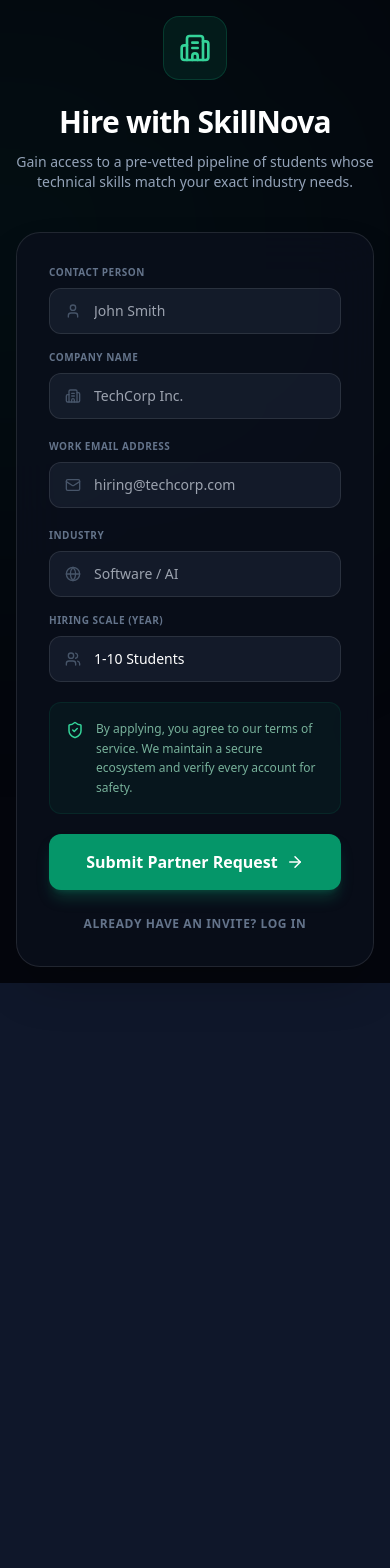
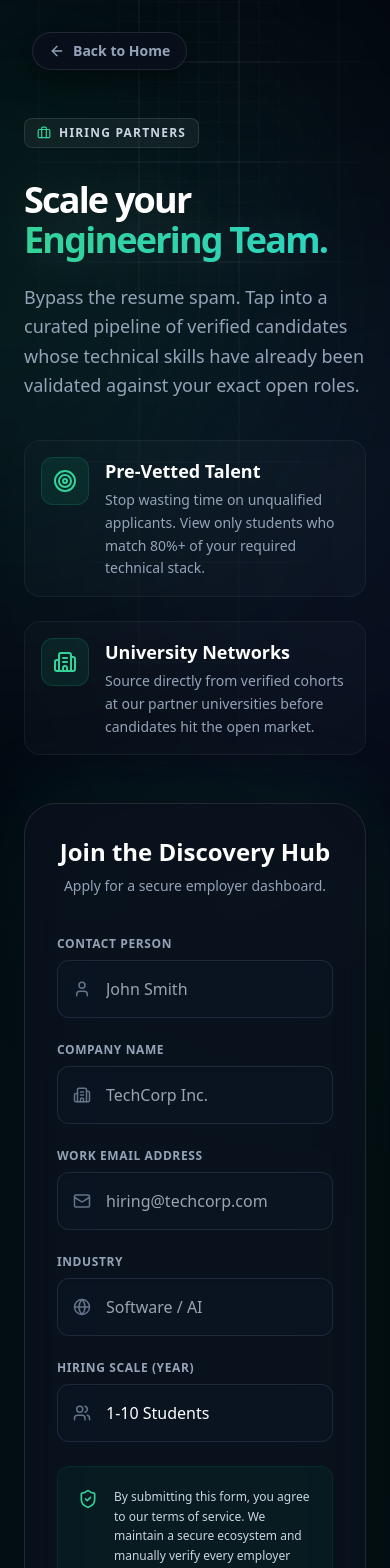
Before and after one commit to ANSH5252/SkillNova, a React (Vite) app: page /employer-apply in a window 390 px wide. Shown: the top 1568 px of the page. Before the commit the page ends 983 px from the top, so only its background shows below. Built offline with nearby package versions, Linux system fonts and the light colour scheme; no server answers.

Commit message:
✨ feat: revamp employer apply page UI and enhance error handling

```diff
--- a/src/EmployerApply.jsx
+++ b/src/EmployerApply.jsx
@@ -1,5 +1,5 @@
-import React, { useState } from 'react';
-import { Building2, Mail, User, ShieldCheck, ArrowRight, CheckCircle, Activity, Globe, Users } from 'lucide-react';
+import React, { useState, useEffect, useRef } from 'react';
+import { Building2, Mail, User, ShieldCheck, ArrowRight, CheckCircle, Activity, Briefcase, Globe, Users, ArrowLeft, Target } from 'lucide-react';
 import { db } from './firebase';
 import { collection, addDoc, serverTimestamp } from 'firebase/firestore';
 import { Link } from 'react-router-dom';
@@ -15,6 +15,41 @@
   const [status, setStatus] = useState('idle'); // idle, submitting, success, error
   const [errorMsg, setErrorMsg] = useState('');
 
+  // --- PARALLAX GRID LOGIC ---
+  const gridRef = useRef(null);
+  const mousePos = useRef({ x: 0, y: 0 });
+  const timeOffset = useRef({ x: 0, y: 0 });
+
+  useEffect(() => {
+    let animationFrameId;
+
+    const handleMouseMove = (e) => {
+      mousePos.current.x = e.clientX - window.innerWidth / 2;
+      mousePos.current.y = e.clientY - window.innerHeight / 2;
+    };
+
+    const animate = () => {
+      if (gridRef.current) {
+        timeOffset.current.x += 0.4;
+        timeOffset.current.y -= 0.4;
+
+        const bgX = timeOffset.current.x - (mousePos.current.x * 0.08);
+        const bgY = timeOffset.current.y - (mousePos.current.y * 0.08);
+
+        gridRef.current.style.backgroundPosition = `${bgX}px ${bgY}px, ${bgX}px ${bgY}px, ${bgX}px ${bgY}px, ${bgX}px ${bgY}px`;
+      }
+      animationFrameId = requestAnimationFrame(animate);
+    };
+
+    window.addEventListener('mousemove', handleMouseMove);
+    animate();
+
+    return () => {
+      window.removeEventListener('mousemove', handleMouseMove);
+      cancelAnimationFrame(animationFrameId);
+    };
+  }, []);
+
   const handleSubmit = async (e) => {
     e.preventDefault();
     setStatus('submitting');
@@ -29,144 +64,204 @@
       setStatus('success');
     } catch (error) {
       console.error("Application Error:", error);
-      setErrorMsg("Failed to submit application. Please check your connection.");
+      // EXPLICIT ERROR HANDLING FOR EASIER DEBUGGING
+      setErrorMsg(
+        error.message.includes('permission')
+          ? "Permission Denied: Please ensure you published the updated Firestore rules in your Firebase Console."
+          : `Failed to submit: ${error.message}`
+      );
       setStatus('idle');
     }
   };
 
-  if (status === 'success') {
   return (
-      <div className="min-h-screen bg-[#04060d] flex items-center justify-center p-4">
-        <div className="max-w-md w-full bg-[#0a0f1c]/80 border border-emerald-500/30 p-8 rounded-3xl text-center shadow-2xl shadow-emerald-500/10 animate-fade-in-up">
-          <div className="w-20 h-20 bg-emerald-500/10 rounded-full flex items-center justify-center mx-auto mb-6 shadow-inner">
-            <CheckCircle className="text-emerald-400 w-10 h-10" />
+    <div className="min-h-screen bg-[#04060d] flex flex-col relative selection:bg-emerald-500/30 overflow-x-hidden font-sans">
+      <style>
+        {`
+          .bg-grid-pattern {
+            background-image:
+              linear-gradient(to right, rgba(255,255,255,0.08) 1px, transparent 1px),
+              linear-gradient(to bottom, rgba(255,255,255,0.08) 1px, transparent 1px),
+              linear-gradient(to right, rgba(255,255,255,0.03) 1px, transparent 1px),
+              linear-gradient(to bottom, rgba(255,255,255,0.03) 1px, transparent 1px);
+            background-size: 100px 100px, 100px 100px, 20px 20px, 20px 20px;
+            transition: background-position 0.1s ease-out;
+          }
+        `}
+      </style>
+
+      {/* Dynamic Background Glows */}
+      <div ref={gridRef} className="fixed inset-0 bg-grid-pattern [mask-image:radial-gradient(ellipse_at_top,black,transparent_75%)] pointer-events-none"></div>
+      <div className="fixed top-0 right-1/4 w-[600px] h-[600px] bg-gradient-to-bl from-emerald-500/20 to-teal-500/10 blur-[150px] rounded-full pointer-events-none"></div>
+      <div className="fixed bottom-0 left-1/4 w-[600px] h-[600px] bg-gradient-to-tr from-indigo-500/10 to-blue-500/10 blur-[150px] rounded-full pointer-events-none"></div>
+
+      {/* Back to Home Header */}
+      <div className="relative z-20 pt-8 px-8 lg:px-16 w-full max-w-7xl mx-auto flex items-center justify-between">
+        <Link to="/" className="inline-flex items-center gap-2 text-slate-400 hover:text-white transition-colors text-sm font-bold bg-[#0a0f1c]/80 backdrop-blur-xl border border-white/10 px-4 py-2 rounded-full shadow-[0_8px_32px_rgba(0,0,0,0.5)]">
+          <ArrowLeft size={16} /> Back to Home
+        </Link>
+        <div className="hidden sm:flex items-center gap-2 px-3 py-1.5 bg-[#0a0f1c]/80 backdrop-blur-md border border-white/10 rounded-full shadow-lg">
+          <span className="w-2 h-2 rounded-full bg-emerald-400 animate-pulse"></span>
+          <span className="text-xs font-bold text-slate-300">Employer Discovery Network</span>
         </div>
-          <h2 className="text-2xl font-bold text-white mb-4">Application Received!</h2>
-          <p className="text-slate-400 mb-6 leading-relaxed">
-            Your request for **{formData.companyName}** has been securely transmitted. Our partnership team will review your profile shortly.
+      </div>
+
+      <div className="flex-1 w-full max-w-7xl mx-auto px-6 py-12 lg:py-20 relative z-10 flex items-center justify-center">
+
+        {status === 'success' ? (
+          /* SUCCESS SCREEN */
+          <div className="max-w-xl w-full bg-[#0a0f1c]/90 backdrop-blur-2xl border border-emerald-500/30 p-10 md:p-14 rounded-[2rem] text-center shadow-[0_0_80px_rgba(16,185,129,0.15)] relative overflow-hidden animate-fade-in-up">
+            <div className="absolute inset-0 bg-[linear-gradient(to_right,rgba(16,185,129,0.03)_1px,transparent_1px),linear-gradient(to_bottom,rgba(16,185,129,0.03)_1px,transparent_1px)] bg-[size:20px_20px]"></div>
+
+            <div className="relative z-10">
+              <div className="w-24 h-24 bg-emerald-500/10 border-4 border-[#04060d] rounded-full flex items-center justify-center mx-auto mb-8 shadow-[0_0_30px_rgba(16,185,129,0.2)]">
+                <CheckCircle className="text-emerald-400 w-12 h-12" />
+              </div>
+              <h2 className="text-4xl font-black text-white mb-4 tracking-tight">Application Received!</h2>
+              <p className="text-slate-400 mb-8 text-lg leading-relaxed">
+                Thank you for choosing SkillNova. The enterprise profile for <strong className="text-white">{formData.companyName}</strong> has been successfully transmitted.
               </p>
 
-          <div className="bg-emerald-500/10 border border-emerald-500/20 p-6 rounded-xl mb-8 text-left">
-            <h4 className="text-emerald-300 font-bold text-sm mb-3 flex items-center gap-2">
-              <Activity size={18} /> Verification Status
+              <div className="bg-[#1e293b]/50 border border-emerald-500/20 p-6 md:p-8 rounded-2xl mb-10 text-left backdrop-blur-md">
+                <h4 className="text-emerald-400 font-bold text-sm mb-4 flex items-center gap-2 uppercase tracking-widest">
+                  <Activity size={16} /> Verification Status
                 </h4>
-            <p className="text-sm text-emerald-200/90 leading-relaxed mb-4">
-              We manually verify all hiring partners to maintain a high-quality talent pool for our students.
+                <p className="text-sm text-slate-300 leading-relaxed mb-6">
+                  We manually verify all hiring partners to maintain a high-quality, secure talent pool for our students. Our partnership team will review your profile shortly.
                 </p>
-            <ul className="text-xs text-emerald-300/60 space-y-3 mt-4 pt-4 border-t border-emerald-500/20">
-              <li className="flex items-start gap-2">
-                <ArrowRight size={14} className="mt-0.5 flex-shrink-0 text-emerald-400"/>
-                <span>You will receive an invite code at **{formData.email}**.</span>
+                <ul className="text-sm text-slate-400 space-y-4 pt-6 border-t border-emerald-500/10">
+                  <li className="flex items-start gap-3">
+                    <div className="mt-0.5 w-5 h-5 rounded-full bg-emerald-500/10 flex items-center justify-center flex-shrink-0"><ArrowRight size={12} className="text-emerald-400" /></div>
+                    <span>You will receive an invite code at <strong>{formData.email}</strong>.</span>
                   </li>
-              <li className="flex items-start gap-2">
-                <ArrowRight size={14} className="mt-0.5 flex-shrink-0 text-emerald-400"/>
+                  <li className="flex items-start gap-3">
+                    <div className="mt-0.5 w-5 h-5 rounded-full bg-emerald-500/10 flex items-center justify-center flex-shrink-0"><ArrowRight size={12} className="text-emerald-400" /></div>
                     <span>Use this code to activate your dashboard and post your first role.</span>
                   </li>
                 </ul>
               </div>
 
-          <Link to="/" className="px-6 py-3.5 bg-slate-800 hover:bg-slate-700 text-white font-bold rounded-xl transition-all inline-block w-full shadow-lg">
-            Return to Home
+              <Link to="/login" className="px-8 py-4 bg-white text-[#04060d] hover:bg-slate-200 font-black rounded-xl transition-all inline-block w-full shadow-[0_0_30px_rgba(255,255,255,0.15)] hover:scale-[1.02]">
+                Return to Login Portal
               </Link>
             </div>
           </div>
-    );
-  }
 
-  return (
-    <div className="min-h-screen bg-[#04060d] flex items-center justify-center p-4 selection:bg-indigo-500/30">
-        {/* Ambient background */}
-      <div className="fixed top-0 right-0 w-[800px] h-[500px] bg-emerald-500/5 blur-[150px] rounded-full pointer-events-none z-0"></div>
+        ) : (
 
-      <div className="w-full max-w-lg relative z-10">
+          /* THE SPLIT LAYOUT */
+          <div className="w-full grid grid-cols-1 lg:grid-cols-12 gap-12 lg:gap-8 items-center">
 
-        <div className="text-center mb-10">
-          <div className="inline-flex items-center justify-center w-16 h-16 rounded-2xl bg-emerald-500/10 border border-emerald-500/20 mb-6">
-            <Building2 className="text-emerald-400 w-8 h-8" />
+            {/* VALUE PROP COLUMN */}
+            <div className="lg:col-span-5 flex flex-col justify-center animate-fade-in pr-0 lg:pr-8">
+              <div className="inline-flex items-center gap-2 px-3 py-1.5 bg-white/5 border border-white/10 rounded-lg text-xs font-bold uppercase tracking-widest text-slate-300 w-fit mb-8 shadow-sm">
+                <Briefcase size={14} className="text-emerald-400" /> Hiring Partners
               </div>
-          <h2 className="text-3xl font-bold text-white mb-3 tracking-tight">Hire with SkillNova</h2>
-          <p className="text-slate-400 text-sm max-w-sm mx-auto font-medium">
-            Gain access to a pre-vetted pipeline of students whose technical skills match your exact industry needs.
+              <h1 className="text-4xl md:text-5xl lg:text-6xl font-black text-white tracking-tighter leading-[1.1] mb-6 drop-shadow-[0_2px_20px_rgba(255,255,255,0.1)]">
+                Scale your <br className="hidden lg:block" />
+                <span className="text-transparent bg-clip-text bg-gradient-to-r from-emerald-400 to-teal-400">Engineering Team.</span>
+              </h1>
+              <p className="text-lg text-slate-400 leading-relaxed mb-10 max-w-lg">
+                Bypass the resume spam. Tap into a curated pipeline of verified candidates whose technical skills have already been validated against your exact open roles.
               </p>
+
+              <div className="space-y-6 max-w-lg">
+                <div className="flex gap-4 p-4 rounded-2xl bg-white/[0.02] border border-white/5 hover:bg-white/[0.04] transition-colors group">
+                  <div className="w-12 h-12 bg-emerald-500/10 border border-emerald-500/20 rounded-xl flex items-center justify-center flex-shrink-0 group-hover:scale-110 transition-transform">
+                    <Target className="text-emerald-400" size={24} />
+                  </div>
+                  <div>
+                    <h4 className="text-white font-bold text-lg mb-1">Pre-Vetted Talent</h4>
+                    <p className="text-sm text-slate-400 leading-relaxed">Stop wasting time on unqualified applicants. View only students who match 80%+ of your required technical stack.</p>
+                  </div>
                 </div>
 
-        <form onSubmit={handleSubmit} className="bg-[#0a0f1c]/80 backdrop-blur-xl border border-white/10 rounded-3xl p-8 shadow-2xl space-y-5">
+                <div className="flex gap-4 p-4 rounded-2xl bg-white/[0.02] border border-white/5 hover:bg-white/[0.04] transition-colors group">
+                  <div className="w-12 h-12 bg-emerald-500/10 border border-emerald-500/20 rounded-xl flex items-center justify-center flex-shrink-0 group-hover:scale-110 transition-transform">
+                    <Building2 className="text-emerald-400" size={24} />
+                  </div>
+                  <div>
+                    <h4 className="text-white font-bold text-lg mb-1">University Networks</h4>
+                    <p className="text-sm text-slate-400 leading-relaxed">Source directly from verified cohorts at our partner universities before candidates hit the open market.</p>
+                  </div>
+                </div>
+              </div>
+            </div>
+
+            {/* FORM COLUMN */}
+            <div className="lg:col-span-7 relative">
+              <div className="absolute -inset-1 bg-gradient-to-bl from-emerald-500/30 to-teal-500/30 blur-2xl opacity-50 rounded-[2rem] pointer-events-none"></div>
+
+              <div className="relative bg-[#0a0f1c]/80 backdrop-blur-xl border border-white/10 p-8 md:p-12 rounded-[2rem] shadow-[0_8px_32px_rgba(0,0,0,0.5)]">
+                <div className="mb-10 text-center">
+                  <h3 className="text-2xl md:text-3xl font-black text-white mb-2">Join the Discovery Hub</h3>
+                  <p className="text-sm text-slate-400">Apply for a secure employer dashboard.</p>
+                </div>
+
+                <form onSubmit={handleSubmit} className="space-y-6">
 
                   {errorMsg && (
-            <div className="p-4 bg-rose-500/10 border border-rose-500/20 rounded-xl text-rose-400 text-sm mb-4">
+                    <div className="p-4 bg-rose-500/10 border border-rose-500/20 rounded-xl text-rose-400 text-sm text-center font-bold">
                       {errorMsg}
                     </div>
                   )}
 
-          <div className="grid grid-cols-1 md:grid-cols-2 gap-4">
-            <div>
-                <label className="block text-slate-500 text-[10px] font-bold mb-2 uppercase tracking-wider">Contact Person</label>
-                <div className="relative">
-                    <User className="absolute left-4 top-1/2 -translate-y-1/2 text-slate-600" size={16} />
+                  <div className="grid grid-cols-1 md:grid-cols-2 gap-6">
+                    <div className="md:col-span-1">
+                      <label className="block text-slate-400 text-xs font-bold mb-2 uppercase tracking-wider">Contact Person</label>
+                      <div className="relative group">
+                        <User className="absolute left-4 top-1/2 -translate-y-1/2 text-slate-500 group-focus-within:text-emerald-400 transition-colors" size={18} />
                         <input
-                        type="text"
-                        required
-                        value={formData.contactName}
-                        onChange={(e) => setFormData({...formData, contactName: e.target.value})}
-                        className="w-full bg-[#1e293b]/50 border border-white/10 focus:border-emerald-500 rounded-xl py-3 pl-11 pr-4 text-white text-sm outline-none transition-colors"
+                          type="text" required value={formData.contactName} onChange={(e) => setFormData({ ...formData, contactName: e.target.value })}
+                          className="w-full bg-slate-900/40 border border-slate-700/50 focus:border-emerald-500/50 rounded-xl py-4 pl-12 pr-4 text-white hover:bg-slate-900/60 transition-colors outline-none shadow-inner"
                           placeholder="John Smith"
                         />
                       </div>
                     </div>
-            <div>
-                <label className="block text-slate-500 text-[10px] font-bold mb-2 uppercase tracking-wider">Company Name</label>
-                <div className="relative">
-                    <Building2 className="absolute left-4 top-1/2 -translate-y-1/2 text-slate-600" size={16} />
+
+                    <div className="md:col-span-1">
+                      <label className="block text-slate-400 text-xs font-bold mb-2 uppercase tracking-wider">Company Name</label>
+                      <div className="relative group">
+                        <Building2 className="absolute left-4 top-1/2 -translate-y-1/2 text-slate-500 group-focus-within:text-emerald-400 transition-colors" size={18} />
                         <input
-                        type="text"
-                        required
-                        value={formData.companyName}
-                        onChange={(e) => setFormData({...formData, companyName: e.target.value})}
-                        className="w-full bg-[#1e293b]/50 border border-white/10 focus:border-emerald-500 rounded-xl py-3 pl-11 pr-4 text-white text-sm outline-none transition-colors"
+                          type="text" required value={formData.companyName} onChange={(e) => setFormData({ ...formData, companyName: e.target.value })}
+                          className="w-full bg-slate-900/40 border border-slate-700/50 focus:border-emerald-500/50 rounded-xl py-4 pl-12 pr-4 text-white hover:bg-slate-900/60 transition-colors outline-none shadow-inner"
                           placeholder="TechCorp Inc."
                         />
                       </div>
                     </div>
-          </div>
 
-          <div>
-            <label className="block text-slate-500 text-[10px] font-bold mb-2 uppercase tracking-wider">Work Email Address</label>
-            <div className="relative">
-              <Mail className="absolute left-4 top-1/2 -translate-y-1/2 text-slate-600" size={16} />
+                    <div className="md:col-span-2">
+                      <label className="block text-slate-400 text-xs font-bold mb-2 uppercase tracking-wider">Work Email Address</label>
+                      <div className="relative group">
+                        <Mail className="absolute left-4 top-1/2 -translate-y-1/2 text-slate-500 group-focus-within:text-emerald-400 transition-colors" size={18} />
                         <input
-                type="email"
-                required
-                value={formData.email}
-                onChange={(e) => setFormData({...formData, email: e.target.value})}
-                className="w-full bg-[#1e293b]/50 border border-white/10 focus:border-emerald-500 rounded-xl py-3 pl-11 pr-4 text-white text-sm outline-none transition-colors"
+                          type="email" required value={formData.email} onChange={(e) => setFormData({ ...formData, email: e.target.value })}
+                          className="w-full bg-slate-900/40 border border-slate-700/50 focus:border-emerald-500/50 rounded-xl py-4 pl-12 pr-4 text-white hover:bg-slate-900/60 transition-colors outline-none shadow-inner"
                           placeholder="hiring@techcorp.com"
                         />
                       </div>
                     </div>
 
-          <div className="grid grid-cols-1 md:grid-cols-2 gap-4">
-            <div>
-                <label className="block text-slate-500 text-[10px] font-bold mb-2 uppercase tracking-wider">Industry</label>
-                <div className="relative">
-                    <Globe className="absolute left-4 top-1/2 -translate-y-1/2 text-slate-600" size={16} />
+                    <div className="md:col-span-1">
+                      <label className="block text-slate-400 text-xs font-bold mb-2 uppercase tracking-wider">Industry</label>
+                      <div className="relative group">
+                        <Globe className="absolute left-4 top-1/2 -translate-y-1/2 text-slate-500 group-focus-within:text-emerald-400 transition-colors" size={18} />
                         <input
-                        type="text"
-                        required
-                        value={formData.industry}
-                        onChange={(e) => setFormData({...formData, industry: e.target.value})}
-                        className="w-full bg-[#1e293b]/50 border border-white/10 focus:border-emerald-500 rounded-xl py-3 pl-11 pr-4 text-white text-sm outline-none transition-colors"
+                          type="text" required value={formData.industry} onChange={(e) => setFormData({ ...formData, industry: e.target.value })}
+                          className="w-full bg-slate-900/40 border border-slate-700/50 focus:border-emerald-500/50 rounded-xl py-4 pl-12 pr-4 text-white hover:bg-slate-900/60 transition-colors outline-none shadow-inner"
                           placeholder="Software / AI"
                         />
                       </div>
                     </div>
-            <div>
-                <label className="block text-slate-500 text-[10px] font-bold mb-2 uppercase tracking-wider">Hiring Scale (Year)</label>
-                <div className="relative">
-                    <Users className="absolute left-4 top-1/2 -translate-y-1/2 text-slate-600" size={16} />
+
+                    <div className="md:col-span-1">
+                      <label className="block text-slate-400 text-xs font-bold mb-2 uppercase tracking-wider">Hiring Scale (Year)</label>
+                      <div className="relative group">
+                        <Users className="absolute left-4 top-1/2 -translate-y-1/2 text-slate-500 group-focus-within:text-emerald-400 transition-colors" size={18} />
                         <select
-                        value={formData.hiringScale}
-                        onChange={(e) => setFormData({...formData, hiringScale: e.target.value})}
-                        className="w-full bg-[#1e293b]/50 border border-white/10 focus:border-emerald-500 rounded-xl py-3 pl-11 pr-4 text-white text-sm outline-none transition-colors appearance-none cursor-pointer"
+                          value={formData.hiringScale} onChange={(e) => setFormData({ ...formData, hiringScale: e.target.value })}
+                          className="w-full bg-slate-900/40 border border-slate-700/50 focus:border-emerald-500/50 rounded-xl py-4 pl-12 pr-4 text-white hover:bg-slate-900/60 transition-colors outline-none shadow-inner appearance-none cursor-pointer"
                         >
                           <option value="1-10">1-10 Students</option>
                           <option value="11-50">11-50 Students</option>
@@ -177,32 +272,35 @@
                     </div>
                   </div>
 
-          <div className="flex items-start gap-3 p-4 bg-emerald-500/5 border border-emerald-500/10 rounded-xl mt-6">
-            <ShieldCheck className="text-emerald-400 flex-shrink-0 mt-0.5" size={18} />
-            <p className="text-xs text-emerald-200/70 leading-relaxed font-medium">
-              By applying, you agree to our terms of service. We maintain a secure ecosystem and verify every account for safety.
+                  <div className="flex items-start gap-4 p-5 bg-emerald-500/5 border border-emerald-500/10 rounded-xl mt-4">
+                    <ShieldCheck className="text-emerald-400 flex-shrink-0 mt-0.5" size={20} />
+                    <p className="text-xs text-slate-300 leading-relaxed">
+                      By submitting this form, you agree to our terms of service. We maintain a secure ecosystem and manually verify every employer account for student safety.
                     </p>
                   </div>
 
                   <button
-            type="submit"
-            disabled={status === 'submitting'}
-            className="w-full bg-emerald-600 hover:bg-emerald-500 text-white font-bold py-4 px-4 rounded-xl transition-all flex items-center justify-center gap-2 shadow-lg shadow-emerald-500/25 disabled:opacity-70 mt-4"
+                    type="submit" disabled={status === 'submitting'}
+                    className="w-full bg-white hover:bg-slate-200 text-[#04060d] font-black py-4 px-4 rounded-xl transition-all flex items-center justify-center gap-2 shadow-[0_0_30px_rgba(255,255,255,0.15)] disabled:opacity-70 mt-6 hover:scale-[1.02]"
                   >
                     {status === 'submitting' ? (
-              <div className="w-5 h-5 border-2 border-white/30 border-t-white rounded-full animate-spin"></div>
+                      <div className="w-5 h-5 border-2 border-slate-400 border-t-[#04060d] rounded-full animate-spin"></div>
                     ) : (
                       <>Submit Partner Request <ArrowRight size={18} /></>
                     )}
                   </button>
 
-          <div className="text-center mt-4">
-            <Link to="/login" className="text-slate-500 hover:text-slate-300 text-xs font-bold uppercase tracking-wider transition-colors">
-              Already have an invite? Log in
+                  <div className="text-center mt-6">
+                    <Link to="/login" className="text-slate-500 hover:text-slate-300 text-sm font-bold transition-colors underline underline-offset-4">
+                      Already have an invite? Log in here.
                     </Link>
                   </div>
                 </form>
+              </div>
+            </div>
 
+          </div>
+        )}
       </div>
     </div>
   );
```
Lines whose indentation alone changed are shown as unchanged.
